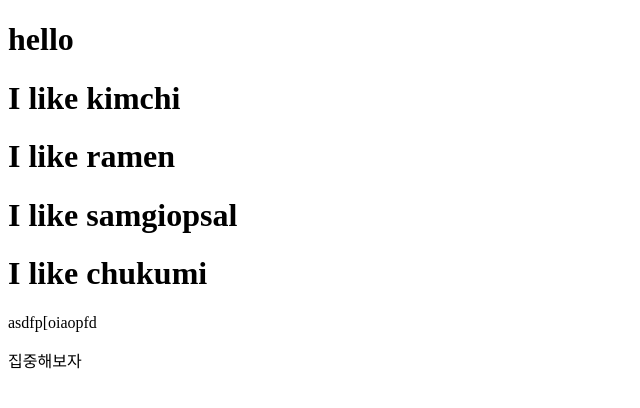
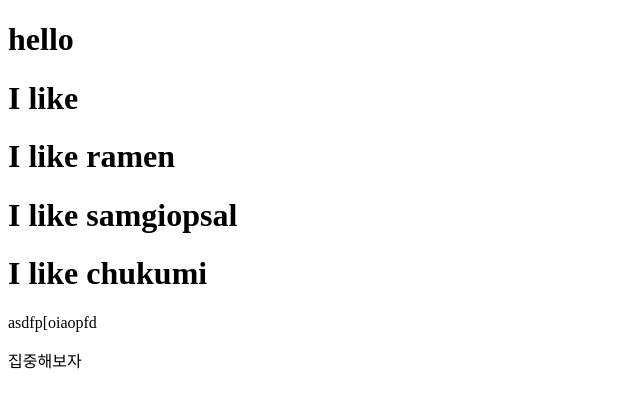
Before and after one commit to netflix90/hakizzang, a React (Create React App) app: page / in a window 1280 px wide. Shown: the top 408 px of the page, without its empty margins (0-640 px from the left). Built offline with nearby package versions, Linux system fonts and the light colour scheme.

Commit message:
어몽아스

```diff
--- a/src/App.js
+++ b/src/App.js
@@ -9,7 +9,7 @@ function App() {
   return (
     <div>
       <h1>hello</h1>
-      <Food fav="kimchi"  />
+      <Food qwe="kimchi"  />
       <Food fav="ramen"  />
       <Food fav="samgiopsal"  />
       <Food fav="chukumi"  />
```
Also changed, not shown: 1 other file (tests, documents, lock files or other folders).
